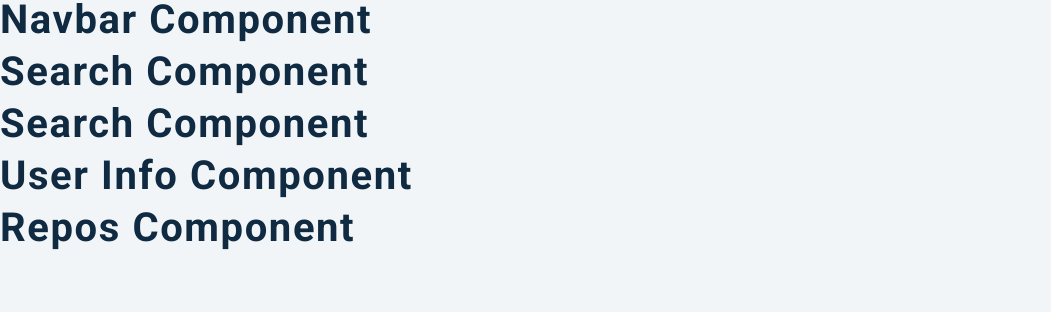
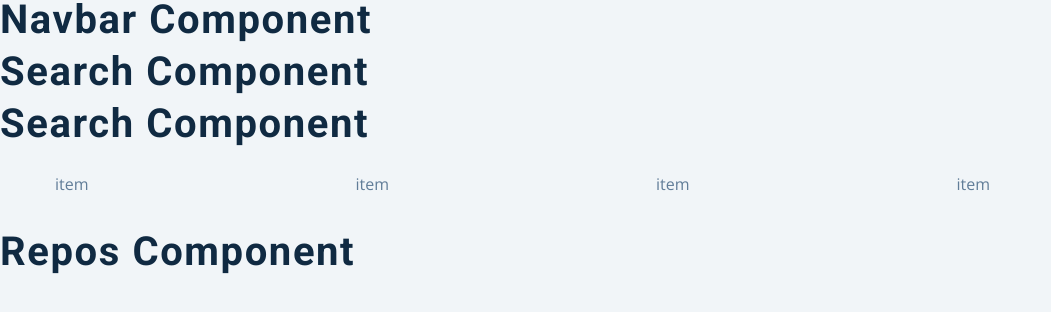
Before and after one commit to lukemcgrath98/visualisation, a React (Create React App) app: page / in a window 1280 px wide. Shown: the top 312 px of the page, without its empty margins (0-1051 px from the left). Built offline with nearby package versions, Linux system fonts and the light colour scheme.

Commit message:
Added components to main screen

```diff
--- a/src/components/Info.js
+++ b/src/components/Info.js
@@ -7,9 +7,40 @@
 const UserInfo = () => {
   const {githubUser} = React.useContext(GithubContext);
   const {public_repos,followers,following,public_gists} = githubUser;
-  console.log(public_repos);
 
-  return <h2>user info component</h2>;
+  const items = [
+    {id:1,
+    icon: <GoRepo className="icon"/>,
+    label:'repos',
+    value:public_repos,
+    color:'green',},
+
+    {id:2,
+    icon: <FiUsers className="icon"/>,
+    label:'followers',
+    value:followers,
+    color:'blue',},
+
+    {id:3,
+    icon:<FiUserPlus className="icon"/>,
+    label:'following',
+    value:following,
+    color:'pink',},
+
+    {id:4,
+    icon:<GoGist className="icon"/>,
+    label:'gists',
+    value:public_gists,
+    color:'yellow',},
+  ]
+
+  return <section className="section">
+    <Wrapper className="section-center">
+      {items.map((item) => {
+        return <p>item</p>;
+      })}
+    </Wrapper>
+  </section>;
 };
 
 const Wrapper = styled.section`
```
